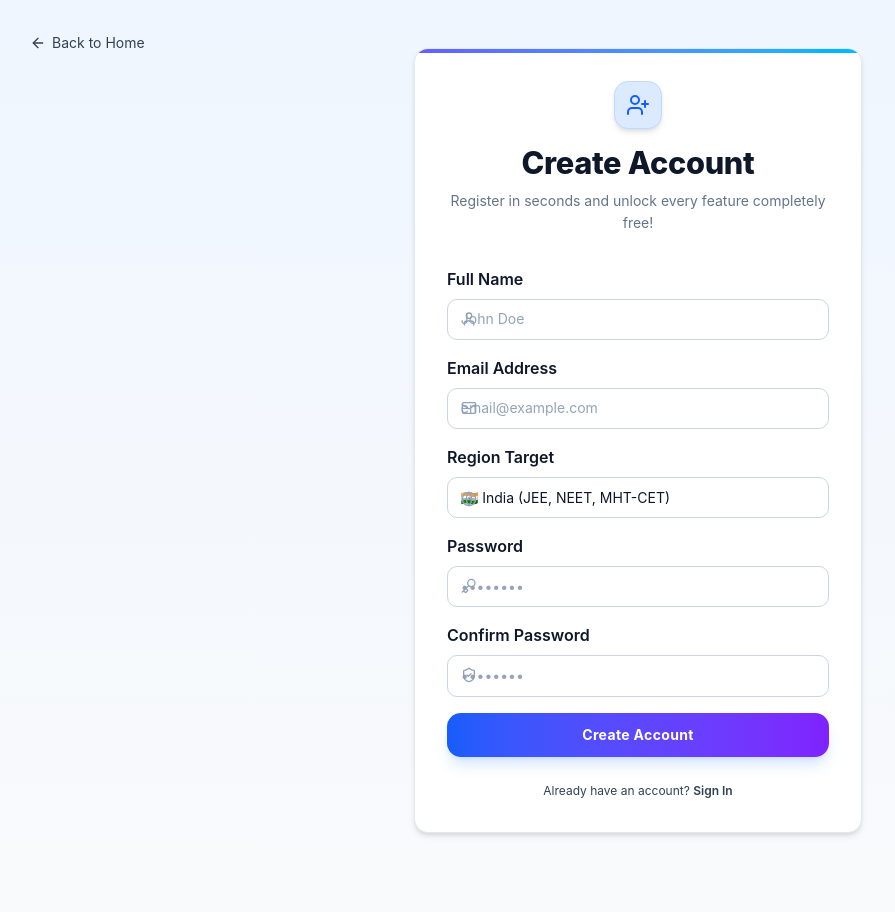
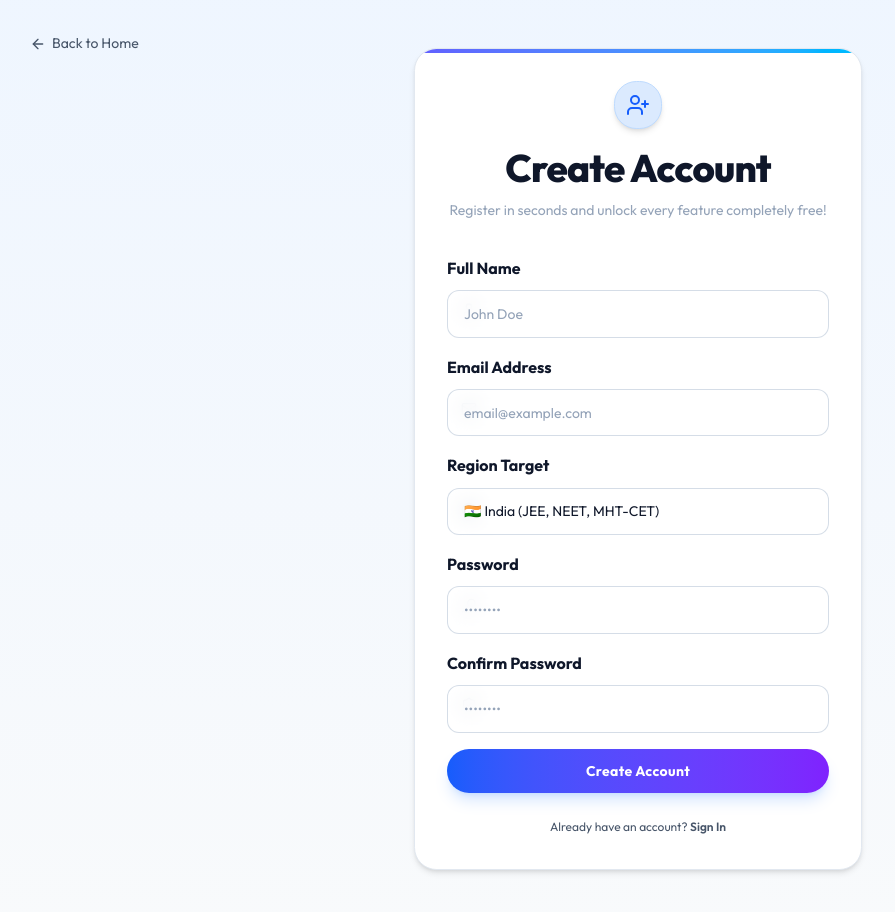
Before and after one commit to AtulTejaswi/Pksingh_iitiim, a Next.js app in the folder tutoring-platform/: page /signup in a window 1280 px wide. Shown: the top 912 px of the page, without its empty margins (2-897 px from the left). Before the commit the page ends 881 px from the top, so only its background shows below. Built offline with nearby package versions, Linux system fonts and the light colour scheme; no server answers.

Commit message:
style: apply premium blue orange vibe design to landing page

```diff
--- a/tutoring-platform/src/app/globals.css
+++ b/tutoring-platform/src/app/globals.css
@@ -6,22 +6,22 @@
 @custom-variant dark (&:is(.dark *));
 
 :root {
-  --bg: #F8FAFC;
-  --surface: #FFFFFF;
-  --surface-2: #F1F5F9;
+  --bg: #FAFAFA;
+  --surface: rgba(255, 255, 255, 0.7);
+  --surface-2: rgba(255, 255, 255, 0.9);
   --surface-3: #E2E8F0;
   --accent-grad: linear-gradient(135deg, #2563EB, #F97316);
   --text-primary: #0F172A;
-  --text-secondary: #334155;
-  --text-muted: #64748B;
-  --borders: #E2E8F0;
-  --borders-strong: #CBD5E1;
-  --card-shadow: 0 1px 3px rgba(15,23,42,0.08), 0 1px 2px rgba(15,23,42,0.06);
-  --elevated-shadow: 0 10px 30px rgba(15,23,42,0.10), 0 4px 10px rgba(15,23,42,0.07);
-  --focus: rgba(249,115,22,0.15);
-  --radius: 0.625rem;
-  --transition-fast: 180ms;
-  --transition-medium: 260ms;
+  --text-secondary: #475569;
+  --text-muted: #94A3B8;
+  --borders: rgba(226, 232, 240, 0.5);
+  --borders-strong: rgba(203, 213, 225, 0.8);
+  --card-shadow: 0 4px 20px rgba(0, 0, 0, 0.05);
+  --elevated-shadow: 0 10px 40px rgba(0, 0, 0, 0.08), 0 4px 10px rgba(0, 0, 0, 0.04);
+  --focus: rgba(249, 115, 22, 0.2);
+  --radius: 1rem;
+  --transition-fast: 200ms;
+  --transition-medium: 350ms;
 
   /* shadcn/ui tokens — light */
   --background: oklch(0.98 0 0);
@@ -30,26 +30,26 @@
   --card-foreground: oklch(0.145 0 0);
   --popover: oklch(1 0 0);
   --popover-foreground: oklch(0.145 0 0);
-  --primary: oklch(0.66 0.22 55);
+  --primary: oklch(0.6 0.16 260); /* Blue */
   --primary-foreground: oklch(0.985 0 0);
-  --secondary: oklch(0.97 0 0);
+  --secondary: oklch(0.96 0 0);
   --secondary-foreground: oklch(0.205 0 0);
-  --muted: oklch(0.97 0 0);
+  --muted: oklch(0.96 0 0);
   --muted-foreground: oklch(0.556 0 0);
-  --accent: oklch(0.97 0 0);
+  --accent: oklch(0.96 0 0);
   --accent-foreground: oklch(0.205 0 0);
   --destructive: oklch(0.577 0.245 27.325);
   --border: oklch(0.922 0 0);
   --input: oklch(0.922 0 0);
-  --ring: oklch(0.66 0.22 55);
+  --ring: oklch(0.47 0.17 283);
   --sidebar: oklch(0.985 0 0);
   --sidebar-foreground: oklch(0.145 0 0);
-  --sidebar-primary: oklch(0.66 0.22 55);
+  --sidebar-primary: oklch(0.47 0.17 283);
   --sidebar-primary-foreground: oklch(0.985 0 0);
-  --sidebar-accent: oklch(0.97 0 0);
+  --sidebar-accent: oklch(0.96 0 0);
   --sidebar-accent-foreground: oklch(0.205 0 0);
   --sidebar-border: oklch(0.922 0 0);
-  --sidebar-ring: oklch(0.66 0.22 55);
+  --sidebar-ring: oklch(0.6 0.16 260);
 }
 
 @theme inline {
@@ -57,7 +57,7 @@
   --color-foreground: var(--text-primary);
   --color-surface: var(--surface);
   --color-surface-2: var(--surface-2);
-  --font-sans: var(--font-sans);
+  --font-sans: var(--font-outfit), var(--font-inter), ui-sans-serif, system-ui, sans-serif;
   --color-sidebar-ring: var(--sidebar-ring);
   --color-sidebar-border: var(--sidebar-border);
   --color-sidebar-accent-foreground: var(--sidebar-accent-foreground);
@@ -93,7 +93,7 @@
 body {
   background: var(--bg);
   color: var(--text-primary);
-  font-family: Inter, ui-sans-serif, system-ui, -apple-system, "Segoe UI", Roboto, "Helvetica Neue", Arial;
+  font-family: var(--font-outfit), var(--font-inter), ui-sans-serif, system-ui, sans-serif;
   -webkit-font-smoothing: antialiased;
   -moz-osx-font-smoothing: grayscale;
   overflow-x: hidden;
@@ -101,69 +101,72 @@ body {
 
 h1, h2, h3, h4, h5, h6 {
   color: var(--text-primary);
-  font-weight: 700;
-  letter-spacing: -0.01em;
+  font-weight: 800;
+  letter-spacing: -0.02em;
 }
 
-h1 { font-size: clamp(2rem, 3.5vw, 3.2rem); line-height: 1.15; }
-h2 { font-size: clamp(1.5rem, 2.4vw, 2.2rem); }
-h3 { font-size: clamp(1.2rem, 1.8vw, 1.5rem); }
+h1 { font-size: clamp(2.5rem, 5vw, 4.5rem); line-height: 1.1; }
+h2 { font-size: clamp(1.8rem, 3vw, 3rem); line-height: 1.2; }
+h3 { font-size: clamp(1.2rem, 2vw, 1.8rem); line-height: 1.3; }
 
 p, li, span, a, label {
   color: var(--text-secondary);
-  line-height: 1.6;
+  line-height: 1.7;
 }
 
 .muted { color: var(--text-muted); }
 
-/* Cards */
+/* Premium Glassmorphism Cards */
 .card {
-  background: var(--surface);
-  border: 1px solid var(--borders);
-  border-radius: var(--radius);
+  background: rgba(255, 255, 255, 0.4);
+  backdrop-filter: blur(16px);
+  -webkit-backdrop-filter: blur(16px);
+  border: 1px solid rgba(255, 255, 255, 0.8);
+  border-radius: var(--radius-xl);
   box-shadow: var(--card-shadow);
-  padding: 1rem;
-  transition: transform var(--transition-medium) ease, box-shadow var(--transition-medium) ease, border-color var(--transition-medium) ease;
+  padding: 1.5rem;
+  transition: all var(--transition-medium) cubic-bezier(0.4, 0, 0.2, 1);
 }
 
 .card.card-2 { background: var(--surface-2); }
 
 .card:hover {
-  transform: translateY(-4px);
+  transform: translateY(-6px);
   box-shadow: var(--elevated-shadow);
-  border-color: var(--borders-strong);
+  border-color: rgba(255, 255, 255, 1);
 }
 
 .subject-card {
-  background: var(--surface);
-  border-radius: 14px;
-  padding: 1.25rem;
+  background: rgba(255, 255, 255, 0.6);
+  backdrop-filter: blur(12px);
+  border-radius: 1.5rem;
+  padding: 1.5rem;
   cursor: pointer;
-  transition: transform var(--transition-fast) ease, box-shadow var(--transition-fast) ease;
-  border: 1px solid var(--borders);
+  transition: all var(--transition-medium) cubic-bezier(0.4, 0, 0.2, 1);
+  border: 1px solid rgba(255, 255, 255, 0.7);
 }
 
 .subject-card:hover {
-  transform: translateY(-6px) scale(1.01);
+  transform: translateY(-8px) scale(1.02);
   box-shadow: var(--elevated-shadow);
-  border-color: #FED7AA;
+  border-color: rgba(249, 115, 22, 0.4);
 }
 
-.feature-card { background: var(--surface); border-radius: 12px; padding: 1rem; border: 1px solid var(--borders); }
+.feature-card { background: var(--surface); border-radius: 1.5rem; padding: 1.2rem; border: 1px solid var(--borders); }
 
 .hero-bg {
-  background: linear-gradient(160deg, #FFF7ED 0%, #EFF6FF 40%, #F8FAFC 100%);
+  background: linear-gradient(135deg, #FAFAFA 0%, #F1F5F9 100%);
   position: relative;
 }
 
 .hero-card {
-  background: rgba(255,255,255,0.72);
-  backdrop-filter: blur(20px);
-  -webkit-backdrop-filter: blur(20px);
-  padding: 2rem;
-  border-radius: 32px;
-  border: 1px solid rgba(226,232,240,0.5);
-  box-shadow: 0 20px 60px rgba(15,23,42,0.08), 0 8px 20px rgba(15,23,42,0.06);
+  background: rgba(255,255,255,0.4);
+  backdrop-filter: blur(24px);
+  -webkit-backdrop-filter: blur(24px);
+  padding: 2.5rem;
+  border-radius: 2rem;
+  border: 1px solid rgba(255,255,255,0.7);
+  box-shadow: 0 30px 60px rgba(0,0,0,0.06), 0 8px 20px rgba(0,0,0,0.03);
 }
 
 /* Buttons */
@@ -171,96 +174,121 @@ p, li, span, a, label {
   display: inline-flex;
   align-items: center;
   justify-content: center;
-  gap: 0.5rem;
-  padding: 0.65rem 1rem;
-  border-radius: 10px;
-  font-weight: 600;
+  gap: 0.6rem;
+  padding: 0.8rem 1.4rem;
+  border-radius: 9999px; /* Pill shape */
+  font-weight: 700;
+  letter-spacing: 0.02em;
   cursor: pointer;
-  transition: transform var(--transition-fast) ease, box-shadow var(--transition-fast) ease, opacity var(--transition-fast) ease;
+  transition: all var(--transition-medium) cubic-bezier(0.4, 0, 0.2, 1);
 }
 
 .btn-primary {
   background: var(--accent-grad);
   color: #FFFFFF;
-  box-shadow: 0 4px 14px rgba(37,99,235,0.20);
+  box-shadow: 0 8px 20px rgba(249, 115, 22, 0.25);
+  background-size: 200% auto;
 }
 
-.btn-primary:hover { transform: translateY(-2px); box-shadow: 0 8px 24px rgba(249,115,22,0.20); }
+.btn-primary:hover {
+  transform: translateY(-3px) scale(1.02);
+  box-shadow: 0 12px 30px rgba(249, 115, 22, 0.35);
+  background-position: right center;
+}
 
 .btn-ghost {
-  background: transparent;
-  border: 1px solid var(--borders-strong);
+  background: rgba(255, 255, 255, 0.5);
+  backdrop-filter: blur(8px);
+  border: 1px solid rgba(203, 213, 225, 0.8);
   color: var(--text-primary);
 }
 
-.btn-ghost:hover { background: var(--surface-2); }
+.btn-ghost:hover { background: rgba(255, 255, 255, 0.9); box-shadow: 0 4px 15px rgba(0,0,0,0.05); }
 
 /* Inputs */
 .input-dark, input, textarea, select {
-  background: var(--surface);
+  background: rgba(255, 255, 255, 0.6);
+  backdrop-filter: blur(10px);
   color: var(--text-primary);
   border: 1px solid var(--borders-strong);
-  padding: 0.6rem 0.8rem;
-  border-radius: 10px;
+  padding: 0.8rem 1rem;
+  border-radius: 12px;
   width: 100%;
-  transition: box-shadow var(--transition-fast) ease, border-color var(--transition-fast) ease;
+  transition: all var(--transition-medium) ease;
 }
 
 .input-dark:focus, input:focus, textarea:focus {
   outline: none;
   border-color: #F97316;
-  box-shadow: 0 0 0 3px rgba(249,115,22,0.12);
+  box-shadow: 0 0 0 4px rgba(249, 115, 22, 0.15);
+  background: #FFFFFF;
 }
 
 input::placeholder, textarea::placeholder { color: #94A3B8; }
 
-.form-label { color: var(--text-primary); font-weight: 600; display:block; margin-bottom:0.4rem; }
+.form-label { color: var(--text-primary); font-weight: 700; display:block; margin-bottom:0.5rem; }
 .form-helper { color: var(--text-muted); font-size: 0.9rem; }
 
-.divider { height:1px; background: var(--borders); margin: 1rem 0; }
+.divider { height:1px; background: linear-gradient(90deg, transparent, var(--borders-strong), transparent); margin: 2rem 0; }
 
-::-webkit-scrollbar { width:8px; height:8px; }
-::-webkit-scrollbar-track { background: var(--surface-2); }
-::-webkit-scrollbar-thumb { background: #CBD5E1; border-radius:9999px; }
+::-webkit-scrollbar { width:10px; height:10px; }
+::-webkit-scrollbar-track { background: var(--bg); }
+::-webkit-scrollbar-thumb { background: rgba(203, 213, 225, 0.8); border-radius:9999px; }
 ::-webkit-scrollbar-thumb:hover { background: #94A3B8; }
 
-.glass-accent { background: var(--surface-2); border: 1px solid var(--borders); }
+.glass-accent { background: rgba(255,255,255,0.6); border: 1px solid rgba(255,255,255,0.8); backdrop-filter: blur(12px); }
 .soft-shadow { box-shadow: var(--card-shadow); }
 .high-contrast { color: var(--text-primary); font-weight: 800; }
 
-.cta { background: var(--accent-grad); padding: 0.8rem 1.1rem; border-radius: 12px; color: #FFFFFF; font-weight: 600; }
+.cta { background: var(--accent-grad); padding: 1rem 1.5rem; border-radius: 9999px; color: #FFFFFF; font-weight: 700; }
 
 .gradient-text {
   background: var(--accent-grad);
   -webkit-background-clip: text;
   -webkit-text-fill-color: transparent;
   background-clip: text;
+  display: inline-block;
 }
 
 .glass-panel {
-  background: var(--surface);
-  border: 1px solid var(--borders);
-  border-radius: 14px;
-  padding: 1rem;
-  box-shadow: var(--card-shadow);
+  background: rgba(255, 255, 255, 0.3);
+  backdrop-filter: blur(20px);
+  -webkit-backdrop-filter: blur(20px);
+  border: 1px solid rgba(255, 255, 255, 0.6);
+  border-radius: 1.5rem;
+  padding: 1.5rem;
+  box-shadow: 0 8px 32px rgba(0, 0, 0, 0.05);
 }
 
-.glass-panel-hover { transition: transform var(--transition-medium) ease, box-shadow var(--transition-medium) ease; }
-.glass-panel-hover:hover { transform: translateY(-4px); box-shadow: var(--elevated-shadow); }
+.glass-panel-hover { transition: all var(--transition-medium) cubic-bezier(0.4, 0, 0.2, 1); }
+.glass-panel-hover:hover { transform: translateY(-6px); box-shadow: 0 16px 40px rgba(0, 0, 0, 0.08); border-color: rgba(255, 255, 255, 0.9); }
 
 @keyframes float {
   0% { transform: translateY(0px) rotate(0deg); }
-  50% { transform: translateY(-16px) rotate(1.5deg); }
+  50% { transform: translateY(-20px) rotate(2deg); }
   100% { transform: translateY(0px) rotate(0deg); }
 }
 
-@keyframes pulse-slow {
-  0%, 100% { opacity: 0.08; transform: scale(1); }
-  50% { opacity: 0.16; transform: scale(1.04); }
+@keyframes float-reverse {
+  0% { transform: translateY(0px) rotate(0deg); }
+  50% { transform: translateY(20px) rotate(-2deg); }
+  100% { transform: translateY(0px) rotate(0deg); }
 }
 
-.animate-float { animation: float 6s ease-in-out infinite; }
-.animate-pulse-slow { animation: pulse-slow 8s cubic-bezier(0.4, 0, 0.6, 1) infinite; }
+@keyframes pulse-glow {
+  0%, 100% { opacity: 0.15; transform: scale(1); filter: blur(40px); }
+  50% { opacity: 0.3; transform: scale(1.1); filter: blur(60px); }
+}
+
+@keyframes slide-up {
+  from { opacity: 0; transform: translateY(20px); }
+  to { opacity: 1; transform: translateY(0); }
+}
+
+.animate-float { animation: float 8s ease-in-out infinite; }
+.animate-float-reverse { animation: float-reverse 9s ease-in-out infinite; }
+.animate-pulse-glow { animation: pulse-glow 6s ease-in-out infinite; }
+.animate-slide-up { animation: slide-up 0.8s cubic-bezier(0.16, 1, 0.3, 1) forwards; }
 
 @layer base {
   * { @apply border-border outline-ring/50; }
--- a/tutoring-platform/src/app/layout.tsx
+++ b/tutoring-platform/src/app/layout.tsx
@@ -1,15 +1,15 @@
 import type { Metadata, Viewport } from "next";
-import { Geist, Geist_Mono } from "next/font/google";
+import { Outfit, Inter } from "next/font/google";
 import "./globals.css";
 import ClientProviders from "@/components/common/ClientProviders";
 
-const geistSans = Geist({
-  variable: "--font-geist-sans",
+const outfit = Outfit({
+  variable: "--font-outfit",
   subsets: ["latin"],
 });
 
-const geistMono = Geist_Mono({
-  variable: "--font-geist-mono",
+const inter = Inter({
+  variable: "--font-inter",
   subsets: ["latin"],
 });
 
@@ -67,7 +67,7 @@ export default function RootLayout({
   return (
     <html
       lang="en"
-      className={`${geistSans.variable} ${geistMono.variable} h-full antialiased`}
+      className={`${outfit.variable} ${inter.variable} h-full antialiased font-sans`}
       suppressHydrationWarning
     >
       <body className="min-h-full flex flex-col bg-slate-50 text-slate-900" suppressHydrationWarning>
```
Also changed, not shown: tutoring-platform/src/app/page.tsx (+13 -14 lines).
